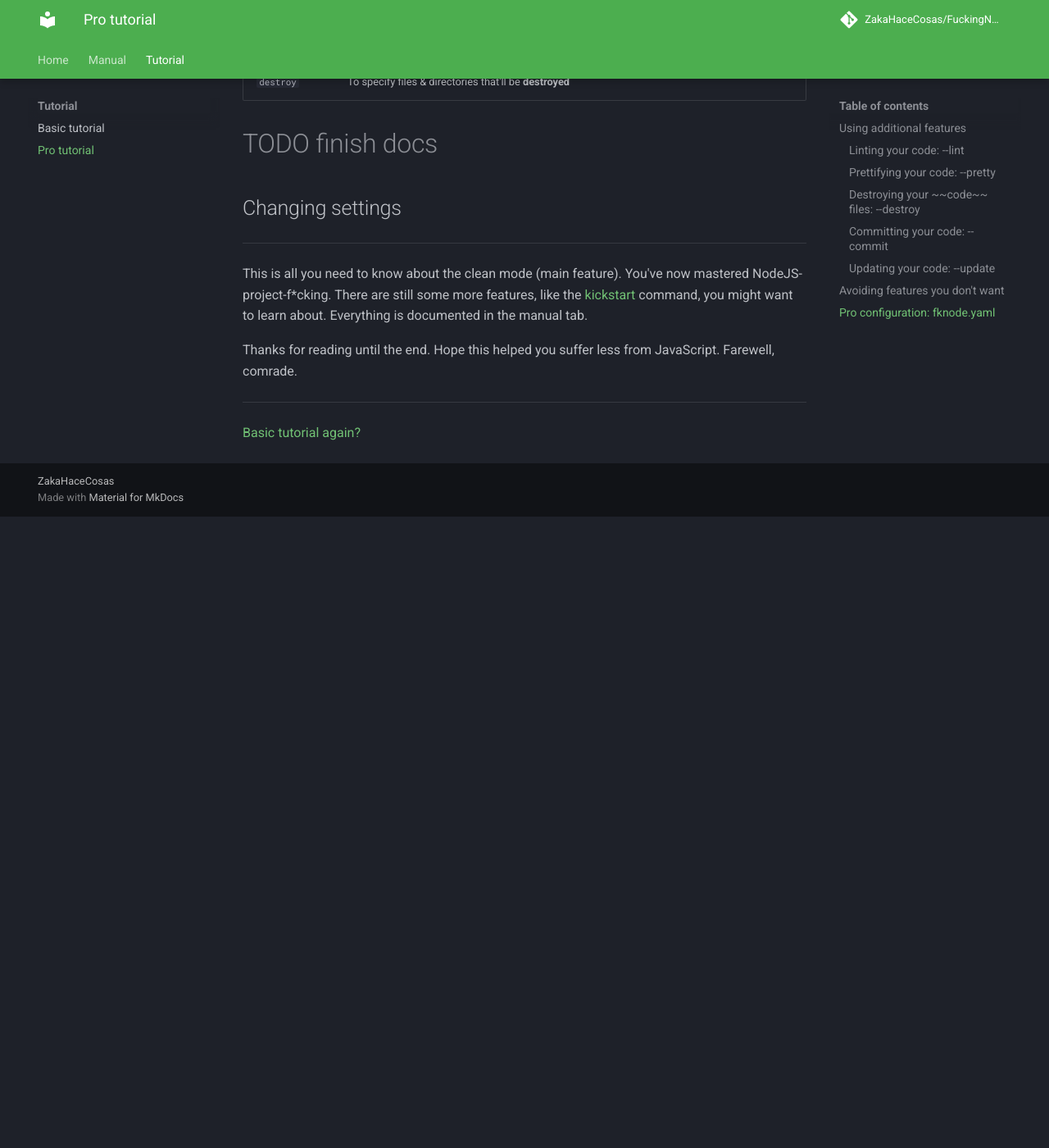
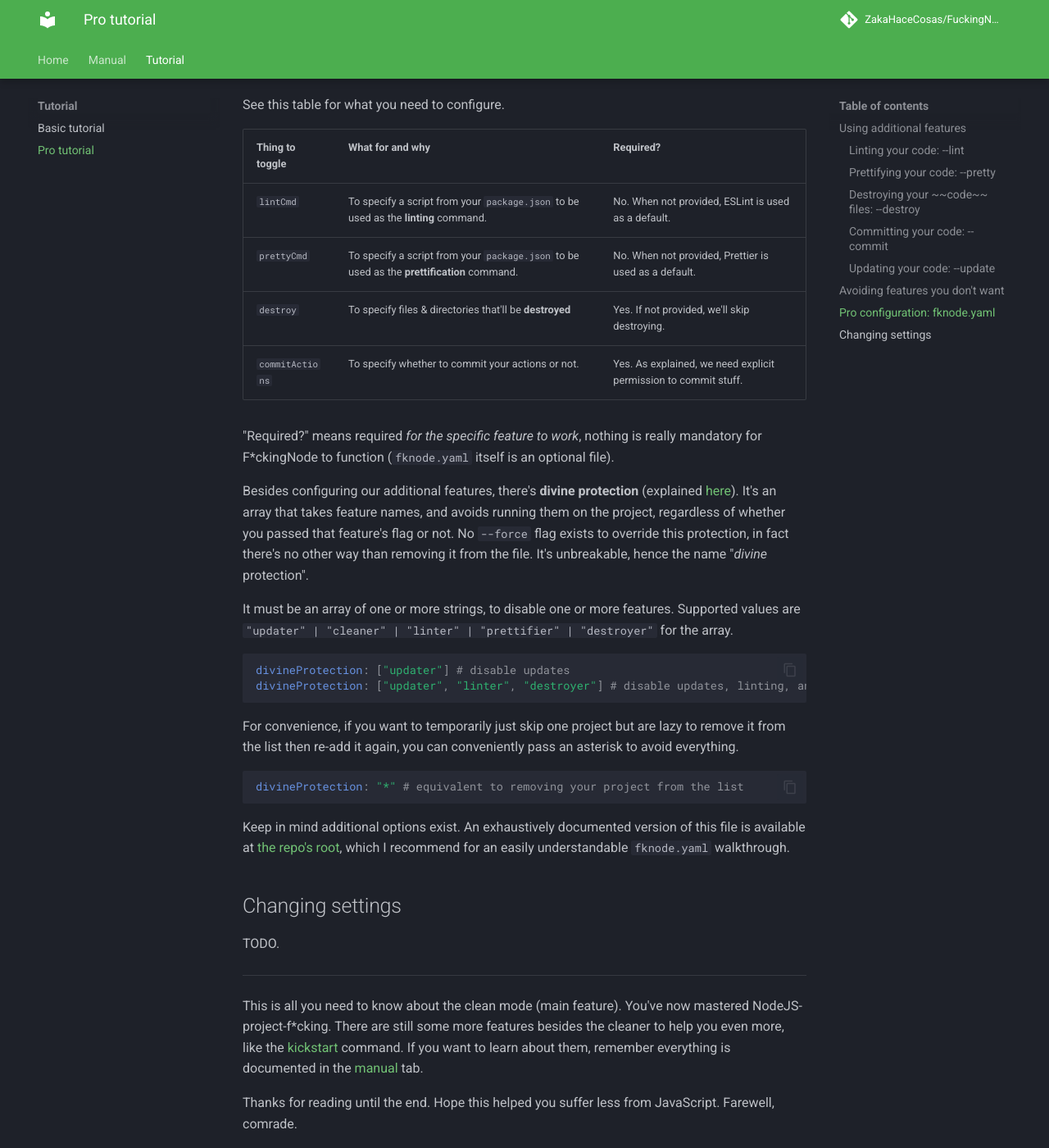
Before and after one commit to ZakaHaceCosas/FuckingNode, an MkDocs documentation site: the page built from website/tutorial/pro.md, in a window 1280 px wide and 1400 px high, scrolled down 3813 px. Shown: the whole window at 82% size. Built offline with MkDocs 1.6.1 and Material for MkDocs 9.7.7, drawn with Linux system fonts in a browser that asks for light colours; comment, search, counter and statistics services are not loaded; before the commit the page ends 4443 px from its top, so only the background shows below that; some of the changed text lies outside the part shown.

Commit message:
progress with docs

````diff
--- a/mkdocs.yml
+++ b/mkdocs.yml
@@ -13,7 +13,7 @@ nav:
     - Home: "index.md"
 
     - Manual:
-          - Installation: "manual/index.md"
+          - Installation: "manual/install.md"
           - Setup: "manual/setup.md"
           - Basic usage: "manual/basic-usage.md"
           - Cross-runtime support: "manual/cross-runtime.md"
--- a/website/tutorial/pro.md
+++ b/website/tutorial/pro.md
@@ -1,6 +1,16 @@
 # Professional-tier F\*ckingNode usage tutorial
 
 Here comes the fun part, we'll learn how to _configure_ a F\*ckingNode project with advanced settings and how to automate complex tasks like keeping your codebase linted and formatted.
+
+**Outline**: We'll see everything in the following order:
+
+- Additional cleaner (_main feature as you should know_) features.
+- Config file for your projects (`fknode.yaml`), to tweak behavior of additional features (+ extra settings).
+- CLI-wide `settings` command.
+- Additional CLI features.
+
+!!! note
+    This tutorial assumes basic knowledge of the CLI (what the clean command is, what the project list is, etc...).
 
 ## Using additional features
 
@@ -59,11 +69,11 @@ When committing, we will automatically commit our changes (updating, linting, pr
 
 `commit` will be executed directly, without changing branches whatsoever.
 
-For your own safety, we will commit ONLY if ALL of the following conditions are TRUE:
+For your own safety, we will commit ONLY IF ALL of the following conditions are TRUE:
 
 - There were no uncommitted changes _BEFORE_ we touched your projects.
 - There are no changes from upstream that haven't been pulled.
-- You EXPLICITLY allowed committing for that project.
+- You EXPLICITLY allowed committing for that project in the `fknode.yaml` file.
 
 !!! success "Safety first."
     By default (and as outlined [here](#avoiding-features-you-dont-want)), features you opt-in when cleaning are automatically used on **all** projects, however, for your safety, an exception was made for committing.
@@ -103,21 +113,43 @@ destroy:
 commitActions: true
 ```
 
-An exhaustively documented version of this file is available at [the repo's root](https://github.com/ZakaHaceCosas/FuckingNode/blob/master/fknode.example.yaml). This file will help us tweak and enable some stuff. See this table to see what you need (PS. "required" means required _for the specific feature to work_, nothing is really mandatory for F\*ckingNode to function (`fknode.yaml` itself is an optional file)).
+This file will help us tweak and enable some stuff.
+
+See this table for what you need to configure.
 
 | Thing to toggle | What for and why | Required? |
 | --- | --- | --- |
 | `lintCmd` | To specify a script from your `package.json` to be used as the **linting** command. | No. When not provided, ESLint is used as a default. |
 | `prettyCmd` | To specify a script from your `package.json` to be used as the **prettification** command. | No. When not provided, Prettier is used as a default. |
-| `destroy` | To specify files & directories that'll be **destroyed**
+| `destroy` | To specify files & directories that'll be **destroyed** | Yes. If not provided, we'll skip destroying. |
+| `commitActions` | To specify whether to commit your actions or not. | Yes. As explained, we need explicit permission to commit stuff. |
 
-# TODO finish docs
+"Required?" means required _for the specific feature to work_, nothing is really mandatory for F\*ckingNode to function (`fknode.yaml` itself is an optional file).
+
+Besides configuring our additional features, there's **divine protection** (explained [here](#avoiding-features-you-dont-want)). It's an array that takes feature names, and avoids running them on the project, regardless of whether you passed that feature's flag or not. No `--force` flag exists to override this protection, in fact there's no other way than removing it from the file. It's unbreakable, hence the name "_divine_ protection".
+
+It must be an array of one or more strings, to disable one or more features. Supported values are `"updater" | "cleaner" | "linter" | "prettifier" | "destroyer"` for the array.
+
+```yaml
+divineProtection: ["updater"] # disable updates
+divineProtection: ["updater", "linter", "destroyer"] # disable updates, linting, and destroying
+```
+
+For convenience, if you want to temporarily just skip one project but are lazy to remove it from the list then re-add it again, you can conveniently pass an asterisk to avoid everything.
+
+```yaml
+divineProtection: "*" # equivalent to removing your project from the list
+```
+
+Keep in mind additional options exist. An exhaustively documented version of this file is available at [the repo's root](https://github.com/ZakaHaceCosas/FuckingNode/blob/master/fknode.example.yaml), which I recommend for an easily understandable `fknode.yaml` walkthrough.
 
 ## Changing settings
 
+TODO.
+
 ---
 
-This is all you need to know about the clean mode (main feature). You've now mastered NodeJS-project-f\*cking. There are still some more features, like the [kickstart](../manual/kickstart.md) command, you might want to learn about. Everything is documented in the manual tab.
+This is all you need to know about the clean mode (main feature). You've now mastered NodeJS-project-f\*cking. There are still some more features besides the cleaner to help you even more, like the [kickstart](../manual/kickstart.md) command. If you want to learn about them, remember everything is documented in the [manual](../manual/index.md) tab.
 
 Thanks for reading until the end. Hope this helped you suffer less from JavaScript. Farewell, comrade.
 
````
Also changed, not shown: website/manual/install.md (renamed from website/manual/index.md).
